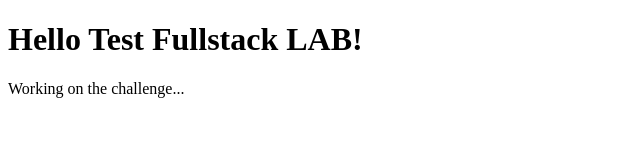
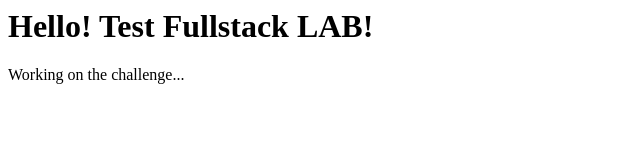
Before and after one commit to thiagodeandrade/fullstack-lab, a website: page index.html in a window 1280 px wide. Shown: the whole page, without its empty margins (0-640 px from the left). Drawn offline with Linux system fonts and the light colour scheme.

Commit message:
Commit test

```diff
--- a/index.html
+++ b/index.html
@@ -1,10 +1,9 @@
-<!doctype html>
 <html>
   <head>
     <title>Test - Fullstack LAB</title>
   </head>
   <body>
-    <h1>Hello Test Fullstack LAB!</h1>
+    <h1>Hello! Test Fullstack LAB!</h1>
     <p>Working on the challenge...</p>
   </body>
 </html>
```
Also changed, not shown: 1 other file.
